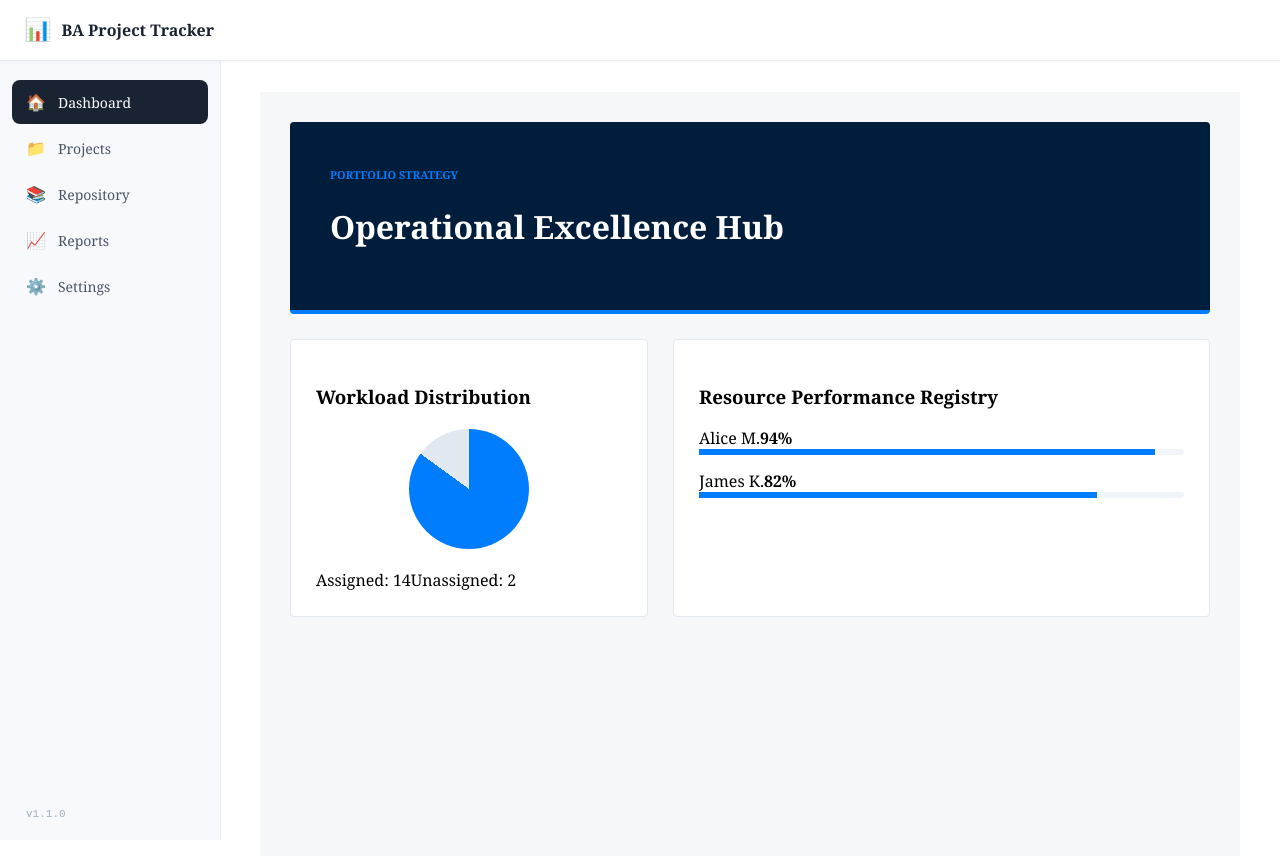
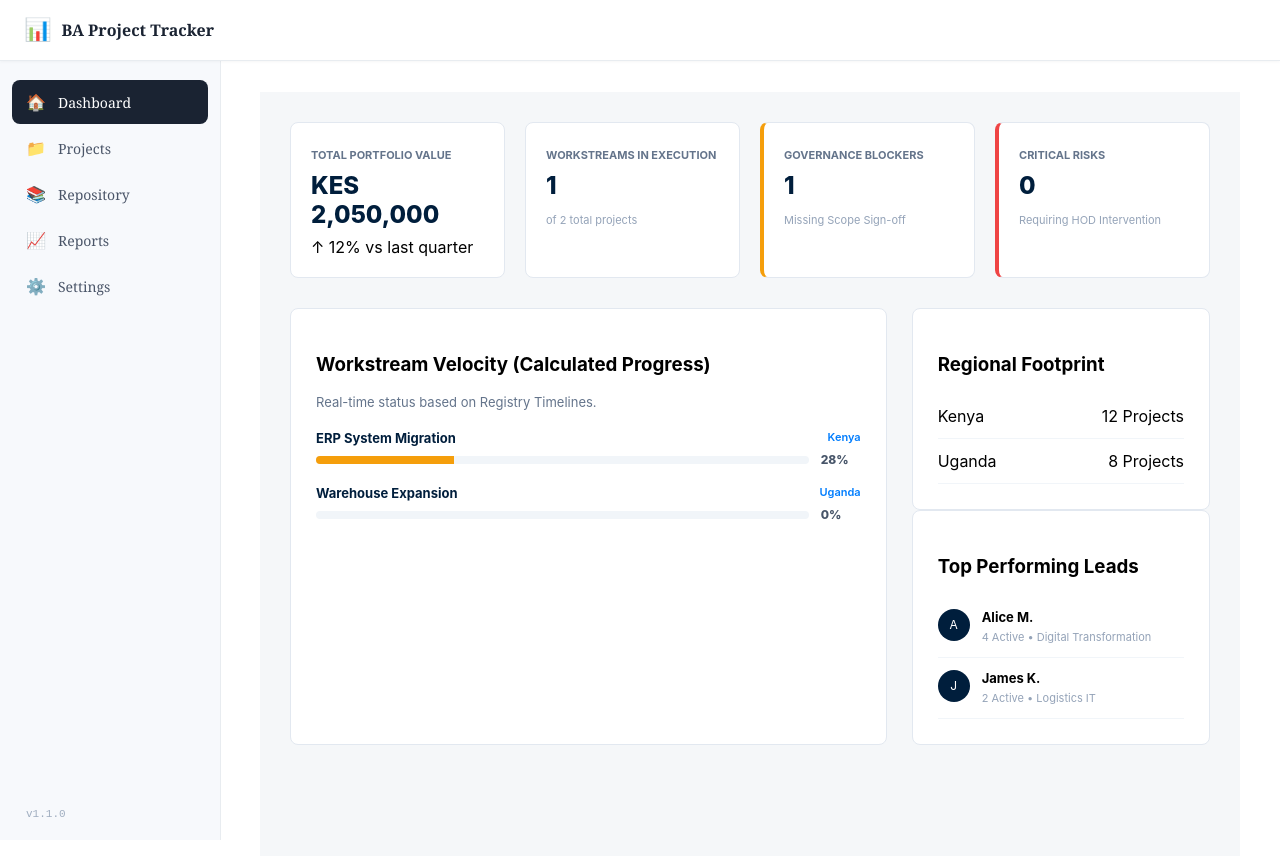
Before and after one commit to NeskoLimo/BA-PROJECT_TRACKER, an Angular app: page /dashboard in a window 1280 px wide. Shown: the top 856 px of the page. Built offline with nearby package versions, Linux system fonts and the light colour scheme.

Commit message:
Update dashboard.component.ts

```diff
--- a/src/app/components/dashboard/dashboard.component.ts
+++ b/src/app/components/dashboard/dashboard.component.ts
@@ -1,45 +1,140 @@
 import { Component, OnInit } from '@angular/core';
-import { CommonModule } from '@angular/common';
-import { GovernanceService, MasterPM } from '../../services/governance.service';
+import { CommonModule, CurrencyPipe } from '@angular/common';
+import { GovernanceService, Project } from '../../services/governance.service';
 
 @Component({
   selector: 'app-dashboard',
   standalone: true,
-  imports: [CommonModule],
+  imports: [CommonModule, CurrencyPipe],
   template: `
-    <div class="mck-container">
-      <div class="mck-hero">
-        <span class="eyebrow">Portfolio Strategy</span>
-        <h1>Operational Excellence Hub</h1>
+    <div class="mck-dashboard">
+      <div class="metrics-grid">
+        <div class="metric-card">
+          <span class="label">Total Portfolio Value</span>
+          <div class="value">KES {{ getTotalBudget() | number }}</div>
+          <span class="trend pos">↑ 12% vs last quarter</span>
+        </div>
+        <div class="metric-card">
+          <span class="label">Workstreams in Execution</span>
+          <div class="value">{{ getActiveCount() }}</div>
+          <span class="sub-label">of {{ gov.projects.length }} total projects</span>
+        </div>
+        <div class="metric-card warn">
+          <span class="label">Governance Blockers</span>
+          <div class="value">{{ getBlockedCount() }}</div>
+          <span class="sub-label">Missing Scope Sign-off</span>
+        </div>
+        <div class="metric-card crit">
+          <span class="label">Critical Risks</span>
+          <div class="value">{{ getCriticalCount() }}</div>
+          <span class="sub-label">Requiring HOD Intervention</span>
+        </div>
       </div>
-      <div class="mck-grid">
-        <div class="mck-card">
-          <h3>Workload Distribution</h3>
-          <div class="pie-placeholder"></div>
-          <div class="legend"><span>Assigned: 14</span><span>Unassigned: 2</span></div>
+
+      <div class="main-content">
+        <div class="mck-card perf-card">
+          <h3>Workstream Velocity (Calculated Progress)</h3>
+          <p class="subtitle">Real-time status based on Registry Timelines.</p>
+
+          <div class="chart-container">
+            <div *ngFor="let p of gov.projects" class="chart-row">
+              <div class="p-info">
+                <span class="name">{{ p.name }}</span>
+                <span class="loc">{{ p.location }}</span>
+              </div>
+              <div class="bar-container">
+                <div class="bar-track">
+                  <div class="bar-fill"
+                       [style.width.%]="gov.getCalculatedProgress(p)"
+                       [ngClass]="getHealthClass(p)"></div>
+                </div>
+                <span class="percent">{{ gov.getCalculatedProgress(p) }}%</span>
+              </div>
+            </div>
+          </div>
         </div>
-        <div class="mck-card">
-          <h3>Resource Performance Registry</h3>
-          <div *ngFor="let pm of pms" class="pm-row">
-            <div class="pm-meta"><span>{{pm.name}}</span><strong>{{pm.rate}}%</strong></div>
-            <div class="progress-track"><div class="fill" [style.width.%]="pm.rate"></div></div>
+
+        <div class="side-panel">
+          <div class="mck-card sm-card">
+            <h3>Regional Footprint</h3>
+            <div class="region-item" *ngFor="let r of gov.masterRegions">
+              <span class="r-name">{{ r.name }}</span>
+              <span class="r-count">{{ r.projectCount }} Projects</span>
+            </div>
+          </div>
+
+          <div class="mck-card sm-card">
+            <h3>Top Performing Leads</h3>
+            <div class="pm-item" *ngFor="let pm of gov.masterPMs">
+              <div class="pm-avatar">{{ pm.name[0] }}</div>
+              <div class="pm-details">
+                <span class="pm-name">{{ pm.name }}</span>
+                <span class="pm-sub">{{ pm.activeProjects }} Active • {{ pm.department }}</span>
+              </div>
+            </div>
           </div>
         </div>
       </div>
     </div>
   `,
-  styles: [`.mck-container { padding: 30px; background: #f5f7f9; min-height: 100vh; }
-    .mck-hero { background: #001E3C; color: white; padding: 40px; border-radius: 4px; margin-bottom: 25px; border-bottom: 4px solid #007DFE; }
-    .eyebrow { color: #007DFE; font-weight: 700; text-transform: uppercase; font-size: 11px; }
-    .mck-grid { display: grid; grid-template-columns: 1fr 1.5fr; gap: 25px; }
-    .mck-card { background: white; padding: 25px; border: 1px solid #e2e8f0; border-radius: 4px; }
-    .pie-placeholder { width: 120px; height: 120px; border-radius: 50%; background: conic-gradient(#007DFE 85%, #e2e8f0 0); margin: 20px auto; }
-    .pm-row { margin-bottom: 15px; }
-    .progress-track { height: 6px; background: #f1f5f9; border-radius: 3px; }
-    .fill { height: 100%; background: #007DFE; }`]
+  styles: [`
+    .mck-dashboard { padding: 30px; background: #f5f7f9; min-height: 100vh; font-family: 'Inter', sans-serif; }
+
+    .metrics-grid { display: grid; grid-template-columns: repeat(4, 1fr); gap: 20px; margin-bottom: 30px; }
+    .metric-card { background: white; padding: 20px; border-radius: 8px; border: 1px solid #e2e8f0; }
+    .metric-card .label { font-size: 11px; text-transform: uppercase; color: #64748b; font-weight: 700; }
+    .metric-card .value { font-size: 24px; font-weight: 800; color: #001E3C; margin: 8px 0; }
+    .metric-card .sub-label { font-size: 11px; color: #94a3b8; }
+    .metric-card.warn { border-left: 4px solid #f59e0b; }
+    .metric-card.crit { border-left: 4px solid #ef4444; }
+
+    .main-content { display: grid; grid-template-columns: 2fr 1fr; gap: 25px; }
+    .mck-card { background: white; border-radius: 8px; border: 1px solid #e2e8f0; padding: 25px; }
+    .subtitle { font-size: 13px; color: #64748b; margin-bottom: 20px; }
+
+    .chart-row { margin-bottom: 18px; }
+    .p-info { display: flex; justify-content: space-between; margin-bottom: 6px; }
+    .p-info .name { font-weight: 700; font-size: 13px; color: #001E3C; }
+    .p-info .loc { font-size: 11px; color: #007DFE; font-weight: 600; }
+
+    .bar-container { display: flex; align-items: center; gap: 12px; }
+    .bar-track { flex: 1; height: 8px; background: #f1f5f9; border-radius: 4px; overflow: hidden; }
+    .bar-fill { height: 100%; transition: width 0.8s ease-in-out; }
+    .percent { font-size: 12px; font-weight: 800; color: #475569; width: 40px; }
+
+    .health-good { background: #10b981; }
+    .health-warn { background: #f59e0b; }
+    .health-crit { background: #ef4444; }
+
+    .region-item, .pm-item { display: flex; justify-content: space-between; padding: 12px 0; border-bottom: 1px solid #f1f5f9; }
+    .pm-item { gap: 12px; justify-content: flex-start; }
+    .pm-avatar { width: 32px; height: 32px; background: #001E3C; color: white; border-radius: 50%; display: flex; align-items: center; justify-content: center; font-size: 12px; }
+    .pm-name { display: block; font-weight: 700; font-size: 13px; }
+    .pm-sub { font-size: 11px; color: #94a3b8; }
+  `]
 })
-export class DashboardComponent implements OnInit {
-  pms: MasterPM[] = [];
+export class DashboardComponent {
   constructor(public gov: GovernanceService) {}
-  ngOnInit() { this.gov.masterPMs$.subscribe(data => this.pms = data); }
+
+  getTotalBudget(): number {
+    return this.gov.projects.reduce((acc, p) => acc + p.budget, 0);
+  }
+
+  getActiveCount(): number {
+    return this.gov.projects.filter(p => p.phase === 'Execution').length;
+  }
+
+  getBlockedCount(): number {
+    return this.gov.projects.filter(p => p.phase === 'Planning' && !p.hasAttachment).length;
+  }
+
+  getCriticalCount(): number {
+    return this.gov.projects.filter(p => p.status === 'Critical').length;
+  }
+
+  getHealthClass(p: Project): string {
+    const prog = this.gov.getCalculatedProgress(p);
+    if (p.status === 'Critical') return 'health-crit';
+    return prog < 40 ? 'health-warn' : 'health-good';
+  }
 }
```
